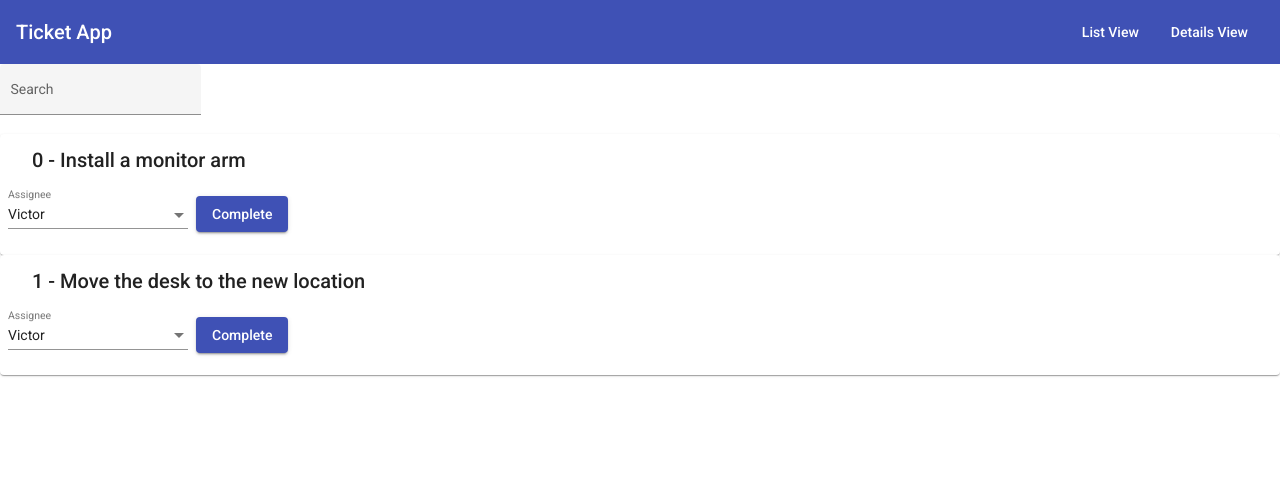
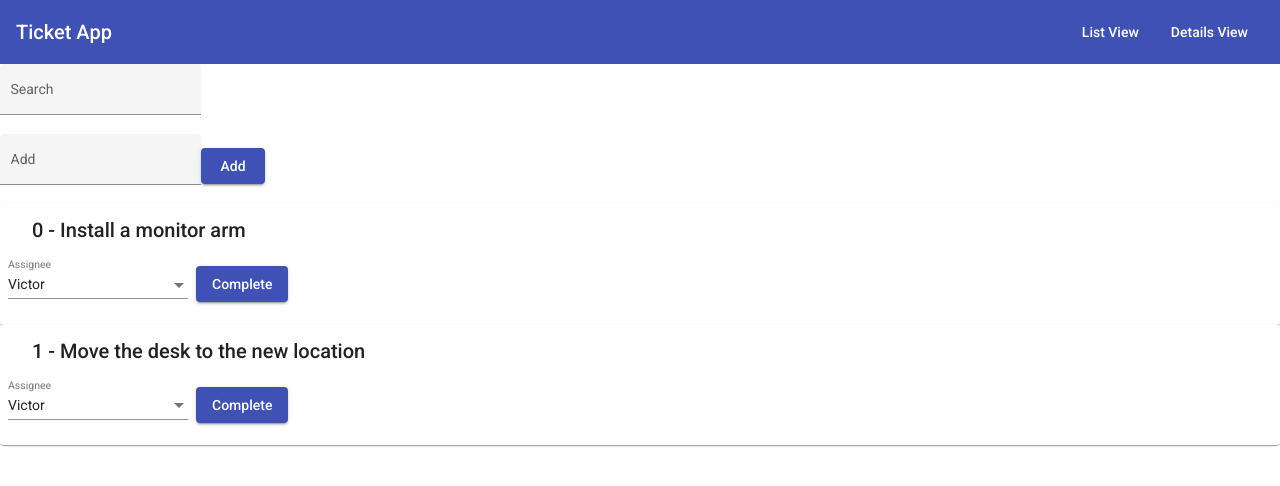
Before and after one commit to Nas3nmann/nrwl-coding-assignment, an Angular app: page /ticket-details in a window 1280 px wide. Shown: the top 486 px of the page. Built offline with nearby package versions, Linux system fonts and the light colour scheme.

Commit message:
adds creating tickets, also refactors ticket details a bit

```diff
--- /dev/null
+++ b/src/app/ticket-add/ticket-add/ticket-add.component.html
@@ -0,0 +1,7 @@
+<form>
+    <mat-form-field appearance="fill">
+      <mat-label>Add</mat-label>
+      <input matInput placeholder="Add new Ticket" name="ticket-description" #desciptionInput>
+    </mat-form-field>
+    <button mat-raised-button color="primary" (click)="addTicket(desciptionInput.value)">Add</button>
+</form>
--- /dev/null
+++ b/src/app/ticket-add/ticket-add/ticket-add.component.ts
@@ -0,0 +1,20 @@
+import { Component, EventEmitter, Output } from "@angular/core";
+import { BackendService, Ticket } from "src/app/backend.service";
+
+@Component({
+  selector: "app-ticket-add",
+  templateUrl: "./ticket-add.component.html",
+  styleUrls: ["./ticket-add.component.css"],
+})
+export class TicketAddComponent {
+  @Output()
+  ticketChange: EventEmitter<Ticket> = new EventEmitter<Ticket>();
+
+  constructor(private readonly backendService: BackendService) {}
+
+  addTicket(description: string) {
+    this.backendService.newTicket({ description }).subscribe((ticket) => {
+      this.ticketChange.emit(ticket);
+    });
+  }
+}
--- a/src/app/ticket-details/ticket-details-routing.module.ts
+++ b/src/app/ticket-details/ticket-details-routing.module.ts
@@ -1,12 +1,11 @@
 import { NgModule } from "@angular/core";
 import { RouterModule, Routes } from "@angular/router";
-import { TicketModule } from "../ticket/ticket.module";
 import { TicketDetailsComponent } from "./ticket-details/ticket-details.component";
 
 const routes: Routes = [{ path: "", component: TicketDetailsComponent }];
 
 @NgModule({
-  imports: [TicketModule, RouterModule.forChild(routes)],
+  imports: [RouterModule.forChild(routes)],
   exports: [RouterModule],
 })
 export class TicketDetailsRoutingModule {}
--- a/src/app/ticket-details/ticket-details/ticket-details.component.html
+++ b/src/app/ticket-details/ticket-details/ticket-details.component.html
@@ -1,5 +1,6 @@
 <app-ticket-search (searchStringChange)="searchString$.next($event)"></app-ticket-search>
+<app-ticket-add (ticketChange)="updateTickets()"></app-ticket-add>
 
-<section *ngFor="let ticket of tickets$ | async">
+<section *ngFor="let ticket of filteredTickets$ | async">
   <app-ticket [ticket]="ticket" (ticketChange)="updateTickets()"></app-ticket>
 </section>
--- a/src/app/ticket-details/ticket-details/ticket-details.component.ts
+++ b/src/app/ticket-details/ticket-details/ticket-details.component.ts
@@ -1,6 +1,6 @@
-import { Component } from "@angular/core";
-import { BehaviorSubject, combineLatest, Observable } from "rxjs";
-import { map, tap } from "rxjs/operators";
+import { Component, OnInit } from "@angular/core";
+import { BehaviorSubject, combineLatest } from "rxjs";
+import { map } from "rxjs/operators";
 import { BackendService, Ticket } from "src/app/backend.service";
 
 @Component({
@@ -8,29 +8,35 @@ import { BackendService, Ticket } from "src/app/backend.service";
   templateUrl: "./ticket-details.component.html",
   styleUrls: ["./ticket-details.component.css"],
 })
-export class TicketDetailsComponent {
+export class TicketDetailsComponent implements OnInit {
   searchString$: BehaviorSubject<string> = new BehaviorSubject("");
 
-  tickets$ = this.backend.tickets();
+  tickets$: BehaviorSubject<Ticket[]> = new BehaviorSubject<Ticket[]>([]);
 
   filteredTickets$ = combineLatest([this.tickets$, this.searchString$]).pipe(
-    map(([tickets, searchString]) =>
-      tickets.filter((ticket) => {
-        if (!searchString) {
-          return true;
-        }
-
-        return (
-          !!ticket.description &&
-          ticket.description.toLowerCase().includes(searchString.toLowerCase())
-        );
-      })
-    )
+    map(([tickets, searchString]) => this.filterTickets(tickets, searchString))
   );
 
   constructor(private backend: BackendService) {}
 
+  ngOnInit(): void {
+    this.updateTickets();
+  }
+
   updateTickets() {
-      this.tickets$ = this.backend.tickets();
+    this.backend.tickets().subscribe((tickets) => this.tickets$.next(tickets));
+  }
+
+  private filterTickets(tickets: Ticket[], searchString: string): Ticket[] {
+    return tickets.filter((ticket) => {
+      if (!searchString) {
+        return true;
+      }
+
+      return (
+        !!ticket.description &&
+        ticket.description.toLowerCase().includes(searchString.toLowerCase())
+      );
+    });
   }
 }
```
Also changed, not shown: src/app/ticket-add/ticket-add.module.ts (added, +27 -0 lines), src/app/ticket-details/ticket-details.module.ts (+13 -13 lines), src/app/ticket-add/ticket-add/ticket-add.component.css (added), 1 other file (tests, documents, lock files or other folders).
